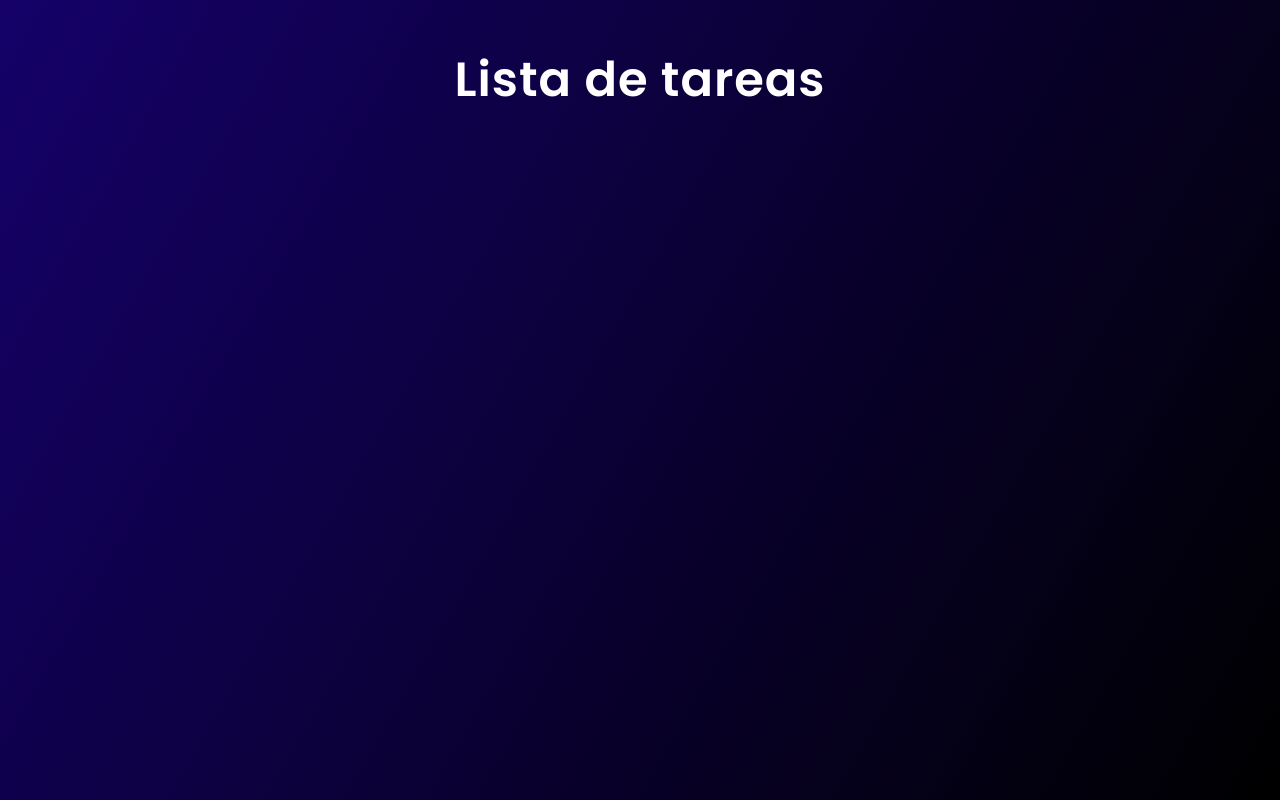
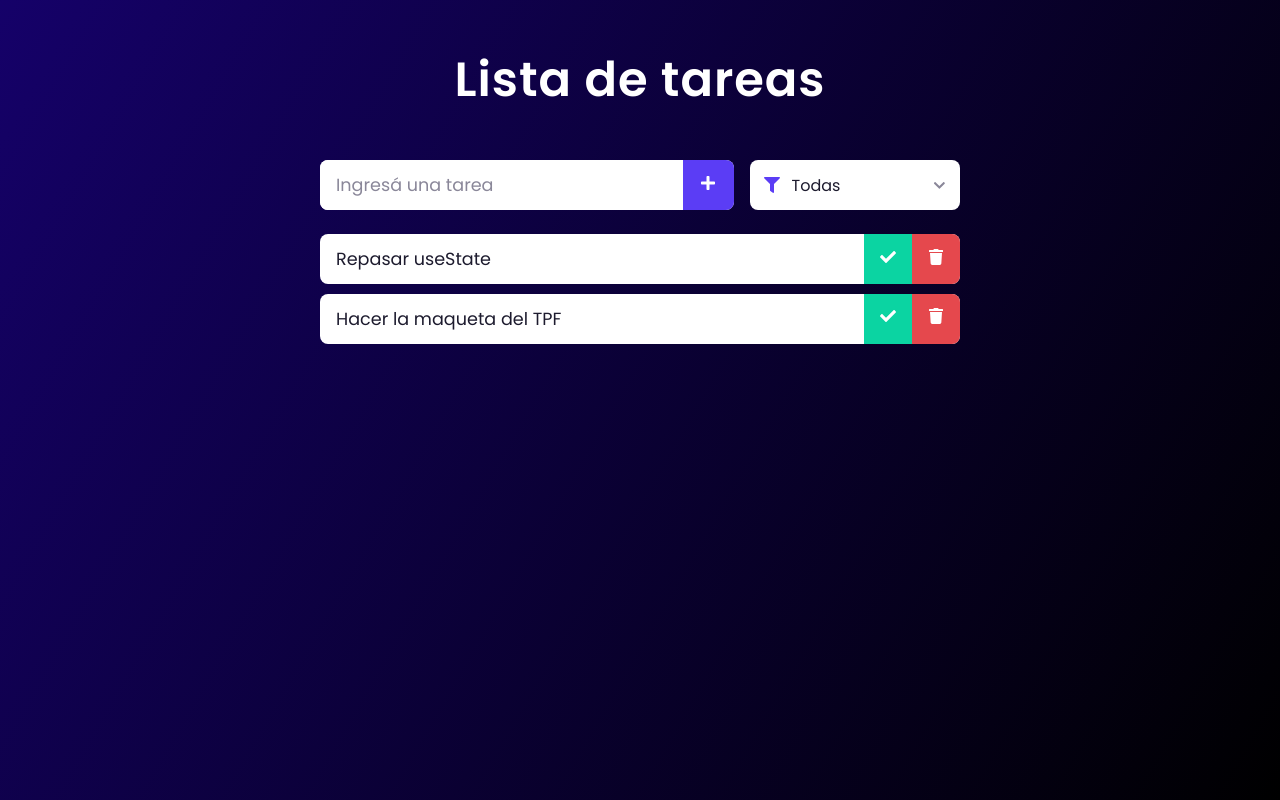
Before and after one commit to mariquelme42/todo-list-react, a React (Vite) app: page / in a window 1280 px wide. Built offline with nearby package versions, Linux system fonts and the light colour scheme.

Commit message:
feat: integrar Form y TodoList en App

```diff
--- a/src/App.jsx
+++ b/src/App.jsx
@@ -1,4 +1,12 @@
+import Form from "./components/Form";
+import TodoList from "./components/TodoList";
 import styles from "./App.module.css";
+
+// Datos de ejemplo para maquetar (se reemplazan por estado en la próxima funcionalidad)
+const TAREAS_EJEMPLO = [
+  { id: 1, text: "Repasar useState", completed: false },
+  { id: 2, text: "Hacer la maqueta del TPF", completed: true },
+];
 
 function App() {
   return (
@@ -6,6 +14,10 @@ function App() {
       <header className={styles.header}>
         <h1 className={styles.title}>Lista de tareas</h1>
       </header>
+      <main className={styles.main}>
+        <Form />
+        <TodoList todos={TAREAS_EJEMPLO} />
+      </main>
     </div>
   );
 }
```
